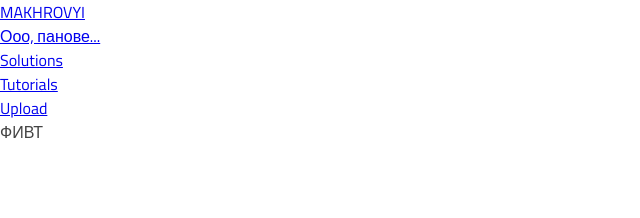
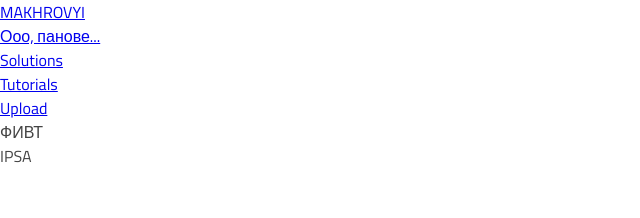
Before and after one commit to IINamelessII/MAKHROVYI, a React app in the folder frontend/: page / in a window 1280 px wide. Shown: the top 218 px of the page, without its empty margins (0-640 px from the left). Built offline with nearby package versions, Linux system fonts and the light colour scheme; a web font is replaced by a local one.

Commit message:
Add filters to solutions

```diff
--- a/frontend/src/containers/Solutions/Filter/Filter.js
+++ b/frontend/src/containers/Solutions/Filter/Filter.js
@@ -4,13 +4,16 @@ import classes from './Filter.css';
 
 class Filter extends Component {
   render() {
-    const facultiesList = this.props.items.map((item) => {
-      return <div key={item}>{item}</div>
+    const list = this.props.items.map((item) => {
+      return (
+        <div
+          key={item}
+          onClick={() => this.props.onSelect(item)}>{item}</div>);
     })
 
     return (
       <div className={classes.Filter}>
-        {facultiesList}
+        {list}
       </div>
     );
   }
--- a/frontend/src/containers/Solutions/Solutions.js
+++ b/frontend/src/containers/Solutions/Solutions.js
@@ -2,21 +2,89 @@ import React, {Component} from 'react';
 
 import classes from './Solutions.css';
 import Filter from './Filter/Filter';
-import {subjects} from '../../shared/constants';
+import {subjectsData} from '../../shared/constants';
 
 class FilterList extends Component {
   state = {
     faculty: null,
     department: null,
     semester: null,
+    subject: null,
+    departments: null,
+    semesters: null,
+    subjects: null,
+  }
+
+  facultySelect = (faculty) => {
+    const departments = Object.keys(subjectsData[faculty]);
+    this.setState({
+      faculty: faculty,
+      departments: departments,
+    });
+  }
+
+  departmentSelect = (department) => {
+    const semesters = Object.keys(subjectsData[this.state.faculty][department]);
+    this.setState({
+      department: department,
+      semesters: semesters,
+    });
+  }
+
+  semesterSelect = (semester) => {
+    const subjects = subjectsData[this.state.faculty][this.state.department][semester];
+    this.setState({
+      semester: semester,
+      subjects: subjects,
+    });
+  }
+
+  subjectSelect = (subject) => {
+    //Sending POST request to API
+    alert("You choose: " + this.state.faculty + " " + this.state.department + " " + this.state.semester + " " + subject);
   }
 
   render() {
-    const faculties = Object.keys(subjects);
+    const faculties = Object.keys(subjectsData);
+    const facultiesFilter = (
+      <Filter
+        items={faculties}
+        onSelect={this.facultySelect} />
+    );
+
+    let departmentFilter = null;
+    if (this.state.departments) {
+      departmentFilter = (
+        <Filter
+          items={this.state.departments}
+          onSelect={this.departmentSelect} />
+      );
+    }
+
+    let semestersFilter = null;
+    if (this.state.semesters) {
+      semestersFilter = (
+        <Filter
+          items={this.state.semesters}
+          onSelect={this.semesterSelect} />
+      );
+    }
+
+    let subjectsFilter = null;
+    if (this.state.subjects) {
+      subjectsFilter = (
+        <Filter
+          items={this.state.subjects}
+          onSelect={this.subjectSelect} />
+      );
+    }
 
     return (
       <div className={classes.FilterList}>
-        <Filter items={faculties} />
+        {facultiesFilter}
+        {departmentFilter}
+        {semestersFilter}
+        {subjectsFilter}
       </div>
     );
   }
--- a/frontend/src/shared/constants.js
+++ b/frontend/src/shared/constants.js
@@ -1,4 +1,4 @@
-export const subjects = {
+export const subjectsData = {
   "ФИВТ": {
     "ВТ": {
       1: [
@@ -38,5 +38,20 @@ export const subjects = {
         "Экология",
       ],
     },
+    "TK": {
+      1: ["EASY", "AnotherEasy"],
+      4: ["EASSSSSSSSY", "TEST"]
+    }
   },
+  "IPSA": {
+    "AE": {
+      1: ["A", "DD", "ASAS"],
+      2: ["ssss", "213s"],
+      4: ["2s21ss", "ssa31"],
+    },
+    "EMP": {
+      2: [],
+      3: [],
+    }
+  }
 }
```
